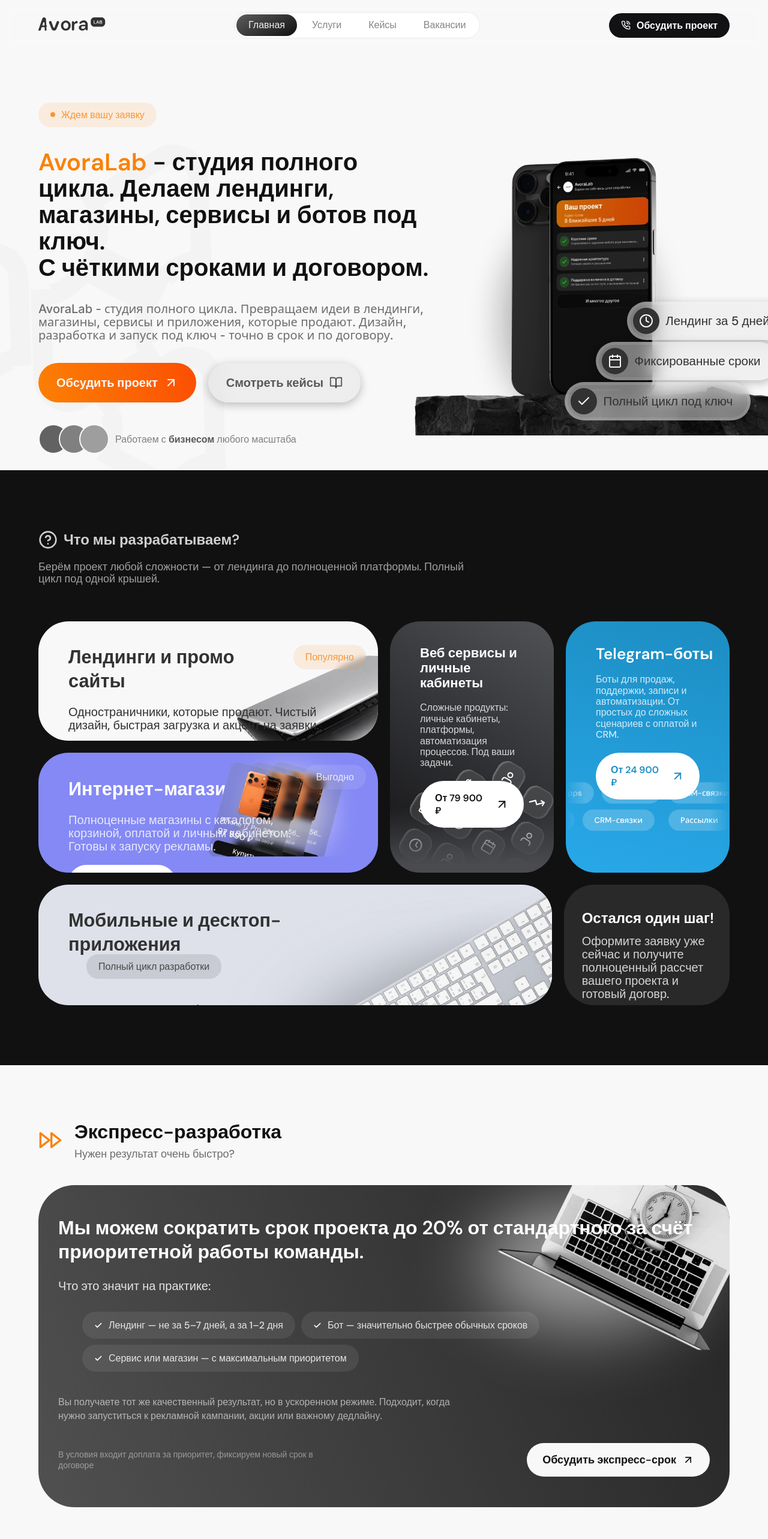
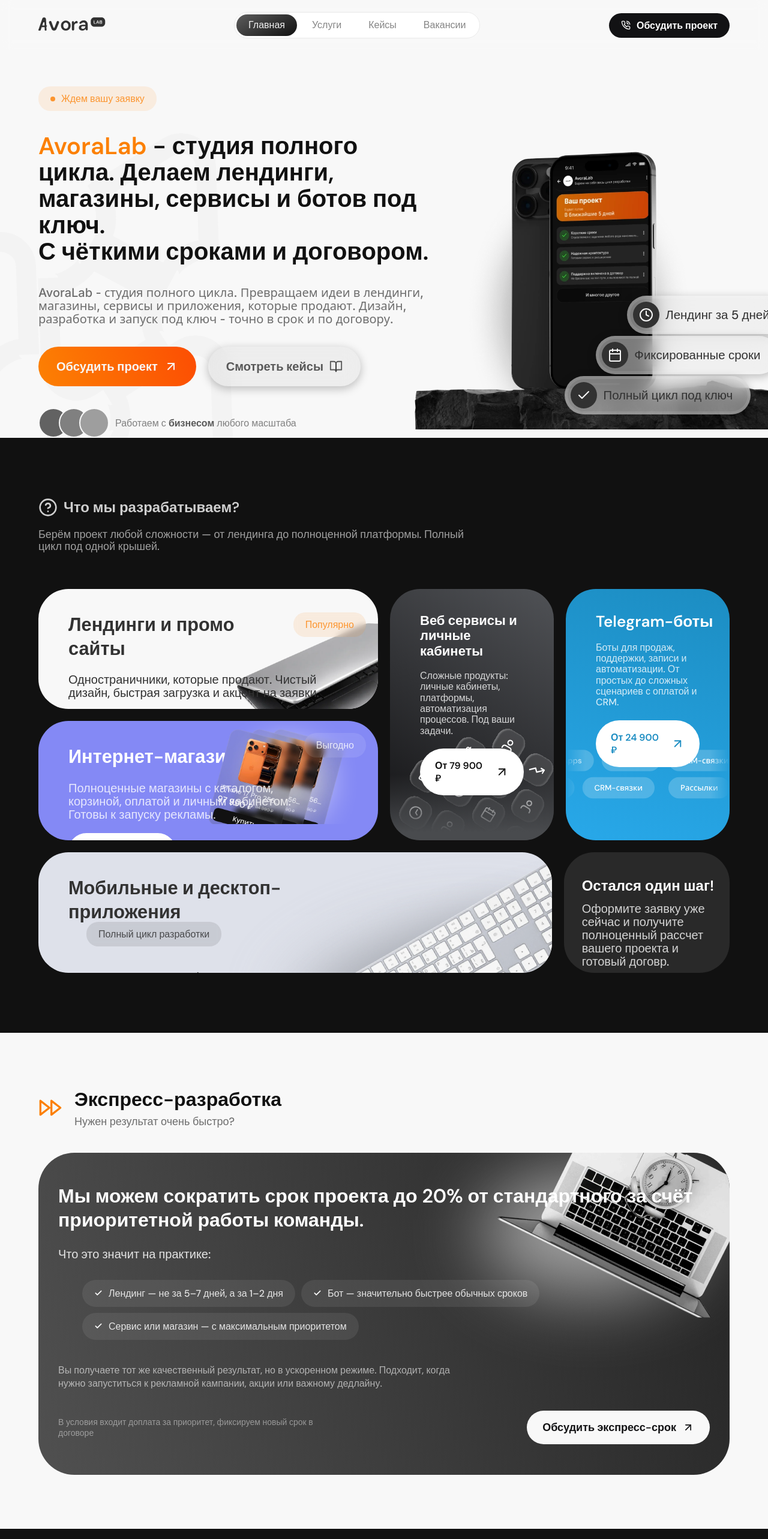
Before and after one commit to Cyber07200/Avora, a React (Vite) app: page / in a window 1280 px wide. Shown: the top 2566 px of the page at 60% size. Built offline with nearby package versions, Linux system fonts and the light colour scheme; a web font is replaced by a local one.

Commit message:
Adaptive

```diff
--- a/src/components/ExpressWork/ExpressWork.module.css
+++ b/src/components/ExpressWork/ExpressWork.module.css
@@ -71,6 +71,10 @@
   display: flex;
   flex-wrap: wrap;
   gap: 10px;
+  /* Ширина подобрана так, чтобы две таблетки помещались в строку, а третья
+     переносилась на следующую: втроём в один ряд они доходили до картинки
+     ноутбука справа и налезали на неё. */
+  max-width: min(100%, 820px);
 }
 
 .point {
--- a/src/components/Hero/Hero.module.css
+++ b/src/components/Hero/Hero.module.css
@@ -167,13 +167,16 @@
 }
 
 /* ---------- Visual column ---------- */
+/* Высота задаётся содержимым, а не единицами вьюпорта: при height:80vh
+   позиция телефона зависела от высоты окна, а его собственный размер —
+   от ширины, поэтому низ телефона совпадал с линией «чёрное/белое»
+   только при одном конкретном сочетании размеров окна. */
 .visualCol {
   position: relative;
   z-index: 2;
   right: 0;
   width: 120%;
-  height: 80vh;
-  transform: translateY(24px);
+  height: auto;
   overflow: visible;
 }
 
--- a/src/components/Reliability/Reliability.module.css
+++ b/src/components/Reliability/Reliability.module.css
@@ -229,9 +229,14 @@
     inset: auto;
     left: auto;
     top: auto;
-    width: 100%;
+    /* Крупнее: выходим за внутренние отступы карточки на всю её ширину
+       и даём картинке больше высоты. */
+    width: calc(100% + 80px);
+    margin-left: -40px;
+    margin-right: -40px;
     height: auto;
-    aspect-ratio: 912 / 612;
+    aspect-ratio: 912 / 700;
+    object-fit: cover;
     transform: none;
     margin-top: 24px;
   }
--- a/src/pages/Cases/CasesPage.module.css
+++ b/src/pages/Cases/CasesPage.module.css
@@ -119,4 +119,9 @@
   .grid {
     grid-template-columns: 1fr;
   }
+  /* Радиус карточки 60px при внутреннем отступе 20px — вложенной кнопке
+     для соосных углов нужен радиус 40px, иначе углы не совпадают. */
+  .viewBtn {
+    border-radius: var(--radius-xl);
+  }
 }
```
